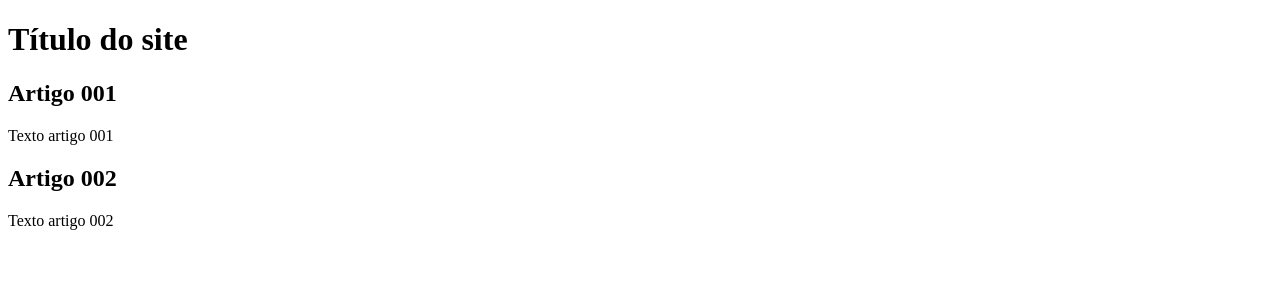
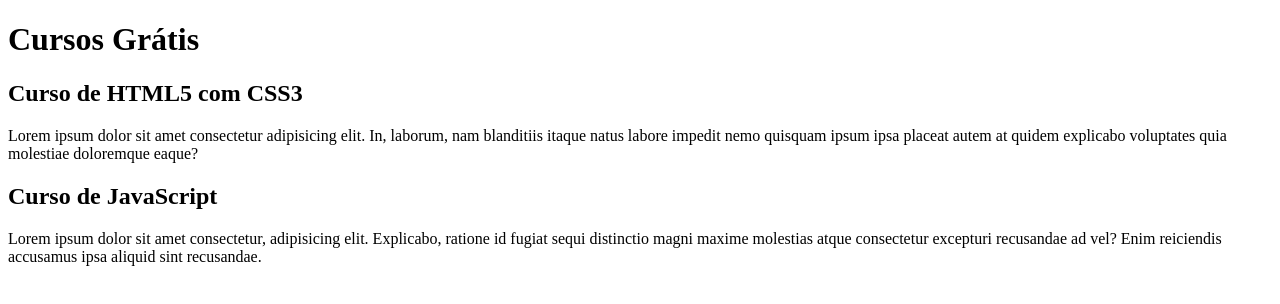
Before and after one commit to Bernas2332/Projeto-site, a plain HTML site: page index.html in a window 1280 px wide. Drawn offline with Linux system fonts and the light colour scheme.

Commit message:
comecei a escrever o conteúdo

```diff
--- a/index.html
+++ b/index.html
@@ -8,15 +8,15 @@
 <body>
     <main>
         <header>
-            <h1>Título do site</h1>
+            <h1>Cursos Grátis</h1>
         </header>
         <article>
-            <h2>Artigo 001</h2>
-            <p>Texto artigo 001</p>
+            <h2>Curso de HTML5 com CSS3</h2>
+            <p>Lorem ipsum dolor sit amet consectetur adipisicing elit. In, laborum, nam blanditiis itaque natus labore impedit nemo quisquam ipsum ipsa placeat autem at quidem explicabo voluptates quia molestiae doloremque eaque?</p>
         </article>
         <article>
-            <h2> Artigo 002</h2>
-            <p>Texto artigo 002</p>
+            <h2>Curso de JavaScript</h2>
+            <p>Lorem ipsum dolor sit amet consectetur, adipisicing elit. Explicabo, ratione id fugiat sequi distinctio magni maxime molestias atque consectetur excepturi recusandae ad vel? Enim reiciendis accusamus ipsa aliquid sint recusandae.</p>
         </article>
 
     </main>
```
